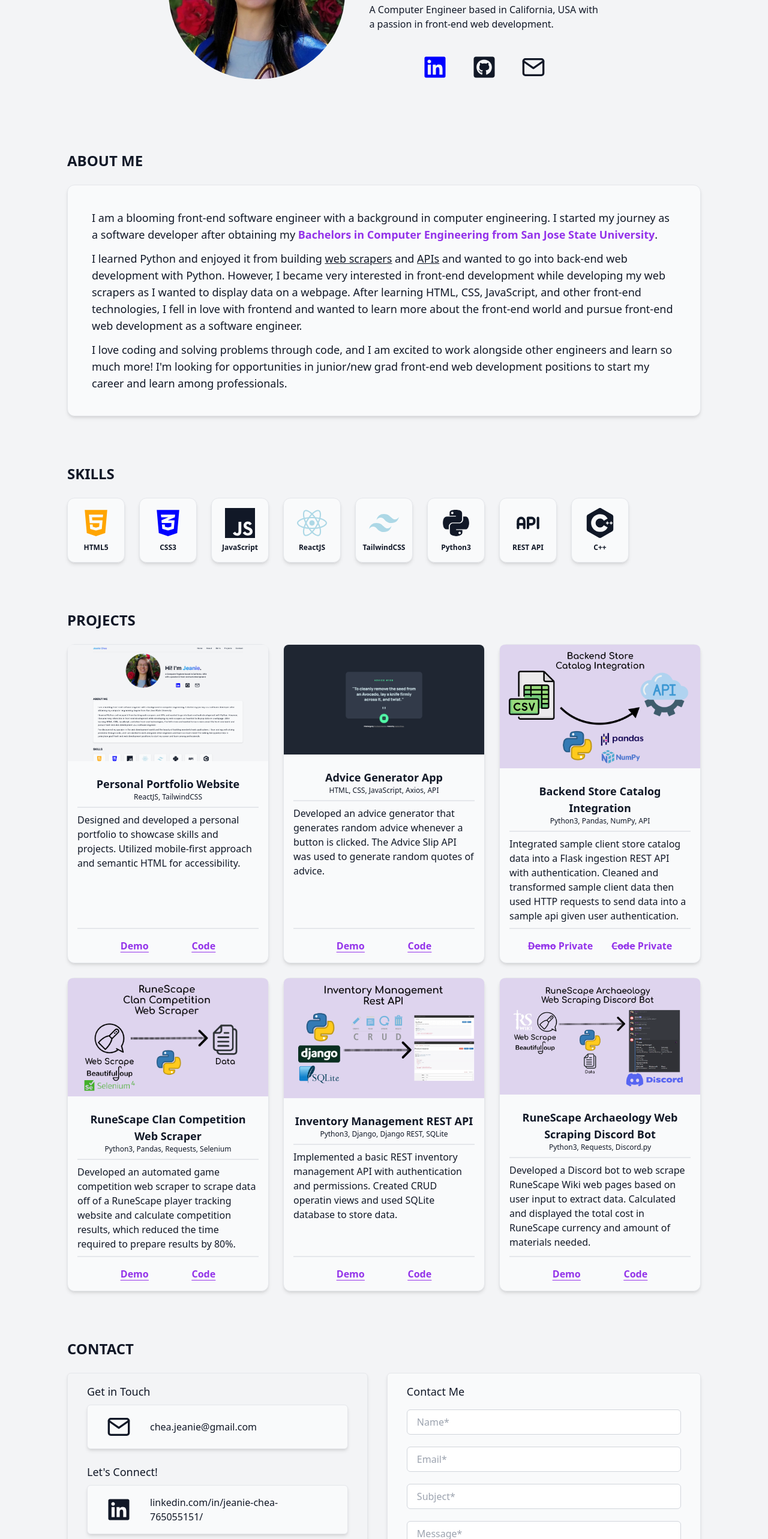
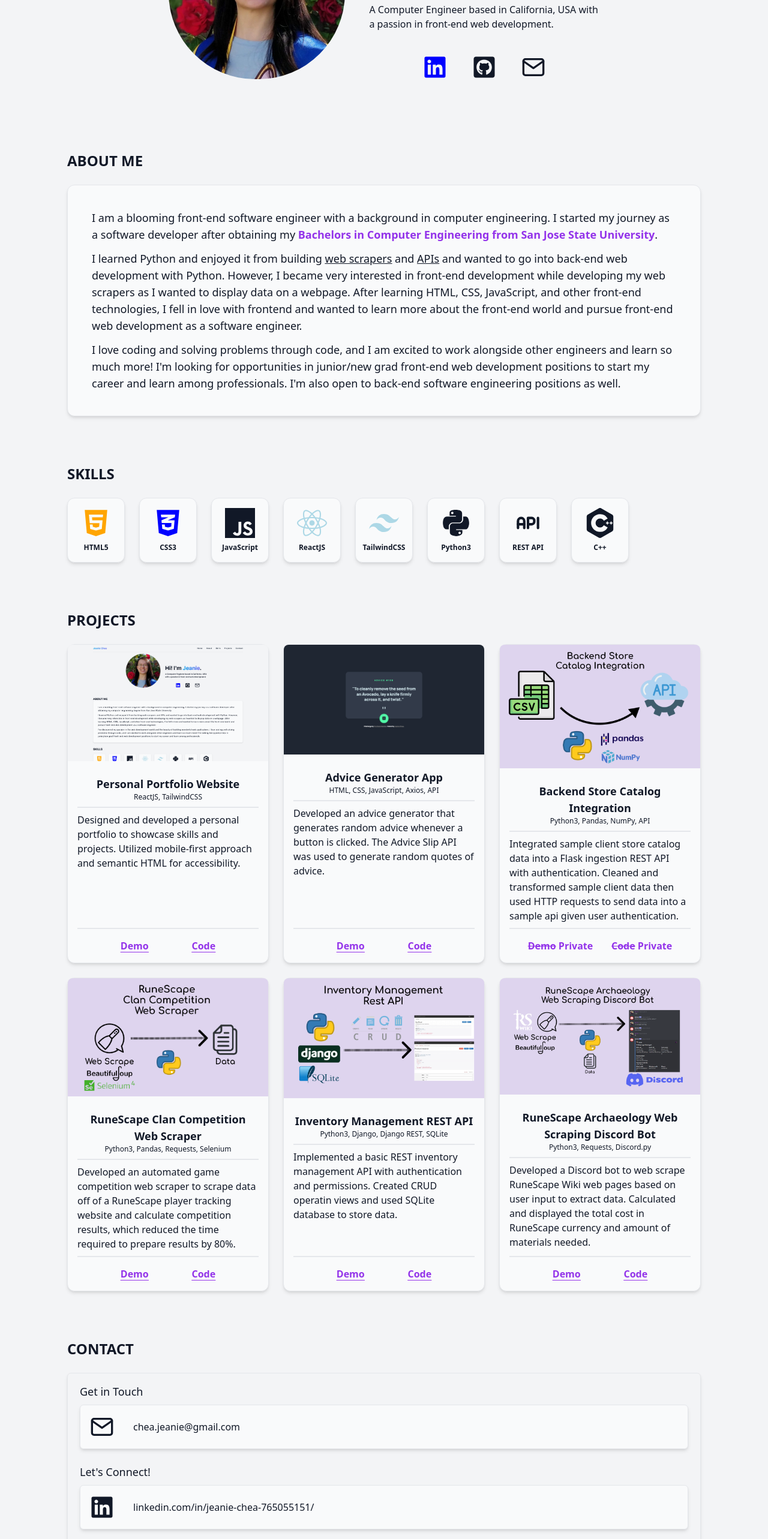
Before and after one commit to jechea14/jechea14.github.io, a React (Create React App) app in the folder portfolio/: page / in a window 1280 px wide. Shown: the part 234-2800 px from the top of the page at 60% size. Built offline with nearby package versions, Linux system fonts and the light colour scheme.

Commit message:
Fix overflow issue
Contact get in touch section: placed padding in the wrong div which expanded the whole div

```diff
--- a/portfolio/src/Components/AboutMe.js
+++ b/portfolio/src/Components/AboutMe.js
@@ -4,15 +4,20 @@ const AboutMe = () => {
   return (
     <section id='about' className='scroll-mt-8'>
       <h1 className='text-2xl font-bold text-left pb-6 pt-10 dark:text-gray-200'>ABOUT ME</h1>
-      <div className='lg:px-15 lg:text-lg p-10 border rounded-xl bg-gray-50 shadow-md hover:shadow-xl hover:transition space-y-3 dark:text-gray-200 dark:bg-slate-700 dark:border-slate-700'>
+      <div className='lg:px-15 lg:text-lg p-8 md:p-10 border space-y-3 rounded-xl bg-gray-50 shadow-md hover:shadow-xl hover:transition dark:text-gray-200 dark:bg-slate-700 dark:border-slate-700'>
         <p>
-          I am a blooming front-end software engineer with a background in computer engineering. I started my journey as a software developer after obtaining my <span className='text-purple-600 font-semibold dark:text-purple-300'>Bachelors in Computer Engineering from San Jose State University</span>.
+          I am a blooming front-end software engineer with a background in computer engineering.
+          I started my journey as a software developer after obtaining my <span className='text-purple-600 font-semibold dark:text-purple-300'>Bachelors in Computer Engineering from San Jose State University</span>.
         </p>
         <p>
-          I learned Python and enjoyed it from building <span className='hover:cursor-pointer underline'><a href='https://github.com/jechea14/Automated-RS-Clan-DXP-Competition' target='_blank'>web scrapers</a></span> and <span className='hover:cursor-pointer underline'><a href='https://github.com/jechea14/django-inventory-api' target='_blank'>APIs</a></span> and wanted to go into back-end web development with Python. However, I became very interested in front-end development while developing my web scrapers as I wanted to display data on a webpage. After learning HTML, CSS, JavaScript, and other front-end technologies, I fell in love with frontend and wanted to learn more about the front-end world and pursue front-end web development as a software engineer.
+          I learned Python and enjoyed it from building <span className='hover:cursor-pointer underline'><a href='https://github.com/jechea14/Automated-RS-Clan-DXP-Competition' target='_blank'>web scrapers</a></span> and <span className='hover:cursor-pointer underline'><a href='https://github.com/jechea14/django-inventory-api' target='_blank'>APIs</a></span> and wanted to go into back-end web development with Python.
+          However, I became very interested in front-end development while developing my web scrapers as I wanted to display data on a webpage.
+          After learning HTML, CSS, JavaScript, and other front-end technologies, I fell in love with frontend and wanted to learn more about the front-end world and pursue front-end web development as a software engineer.
         </p>
         <p>
-          I love coding and solving problems through code, and I am excited to work alongside other engineers and learn so much more! I'm looking for opportunities in junior/new grad front-end web development positions to start my career and learn among professionals.
+          I love coding and solving problems through code, and I am excited to work alongside other engineers and learn so much more!
+          I'm looking for opportunities in junior/new grad front-end web development positions to start my career and learn among professionals.
+          I'm also open to back-end software engineering positions as well.
         </p>
       </div>
     </section>
--- a/portfolio/src/Components/Contact.js
+++ b/portfolio/src/Components/Contact.js
@@ -8,7 +8,7 @@ const Contact = () => {
       <h1 className='text-2xl font-bold text-left pt-10 pb-6'>CONTACT</h1>
       <div className='space-y-6 lg:flex lg:space-x-8 lg:space-y-0'>
         <ContactGetInTouch/>
-        <ContactForm/>
+        {/* <ContactForm/> */}
       </div>
     </section>
   )
--- a/portfolio/src/Components/ContactGetInTouch.js
+++ b/portfolio/src/Components/ContactGetInTouch.js
@@ -6,26 +6,26 @@ import { HiLocationMarker } from 'react-icons/hi'
 
 const ContactGetInTouch = () => {
   return (
-    <div className='md:flex-auto border rounded-md px-8 py-4 bg-gray-100 space-y-6 shadow-md hover:shadow-xl hover:transition dark:bg-slate-800 dark:border-slate-800'>
-        <div className='space-y-2'>
+    <div className='md:flex-auto border rounded-md py-4 bg-gray-100 space-y-6 shadow-md hover:shadow-xl hover:transition dark:bg-slate-800 dark:border-slate-800'>
+        <div className='space-y-2 px-5'>
             <h2 className='text-lg font-medium'>Get in Touch</h2>
-            <div className='flex items-center space-x-8 border rounded-md px-8 py-4 bg-gray-50 shadow-md dark:bg-slate-700 dark:border-slate-700'>
+            <div className='flex items-center space-x-8 border rounded-md pl-4 pr-1 py-4 bg-gray-50 shadow-md dark:bg-slate-700 dark:border-slate-700'>
                 <a href='mailto:chea.jeanie@gmail.com' target='_blank' rel="noreferrer"><FiMail size={40}/></a>
                 <h2>chea.jeanie@gmail.com</h2>
             </div>
         </div>
 
-        <div className='space-y-2'>
+        <div className='space-y-2 px-5'>
             <h2 className='text-lg font-medium'>Let's Connect!</h2>
-            <div className='flex items-center space-x-8 border rounded-md px-8 py-4 bg-gray-50 shadow-md dark:bg-slate-700 dark:border-slate-700'>
+            <div className='flex items-center space-x-8 border rounded-md pl-4 pr-1 py-4 bg-gray-50 shadow-md dark:bg-slate-700 dark:border-slate-700'>
                 <a href='https://www.linkedin.com/in/jeanie-chea-765055151/' target='_blank' rel="noreferrer"><FaLinkedin size={40}/></a>
                 <h2>linkedin.com/in/jeanie-chea-765055151/</h2>
             </div>
         </div>
 
-        <div className='space-y-2'>
+        <div className='space-y-2 px-5'>
             <h2 className='text-lg font-medium'>Location</h2>
-            <div className='flex items-center space-x-8 border rounded-md px-8 py-4 bg-gray-50 shadow-md dark:bg-slate-700 dark:border-slate-700'>
+            <div className='flex items-center space-x-8 border rounded-md pl-4 pr-1 py-4 bg-gray-50 shadow-md dark:bg-slate-700 dark:border-slate-700'>
                 <HiLocationMarker size={40}/>
                 <h2>California, USA</h2>
             </div>
--- a/portfolio/src/Components/Footer.js
+++ b/portfolio/src/Components/Footer.js
@@ -3,7 +3,7 @@ import React from 'react'
 const Footer = () => {
   return (
     <div className='text-slate-500'>
-      <footer>Copyright 2022 Jeanie Chea</footer>
+      <footer>&copy; 2022 Jeanie Chea</footer>
     </div>
   )
 }
--- a/portfolio/src/Components/NavBar.js
+++ b/portfolio/src/Components/NavBar.js
@@ -52,7 +52,7 @@ const NavBar = () => {
 
 
   return (
-    <nav className='dark:bg-slate-900 sticky top-0 bg-gray-100 border-b-2 px-5 md:px-28 flex justify-between py-4 items-center 2xl:px-0 dark:border-b-slate-700'>
+    <nav className='dark:bg-slate-900 sticky top-0 border-b-2 bg-gray-100 px-5 md:px-28 flex justify-between py-4 items-center 2xl:px-0 dark:border-b-slate-700'>
       <div className='text-xl font-semibold'>
         <h1 className='text-transparent bg-clip-text bg-gradient-to-r from-sky-500 to-indigo-500'><a href='#'>Jeanie Chea</a></h1>
       </div>
--- a/portfolio/src/index.css
+++ b/portfolio/src/index.css
@@ -4,6 +4,8 @@
 
 * {
   box-sizing: border-box;
+  margin: 0;
+  padding: 0;
 }
 
 html {
@@ -16,5 +18,6 @@ body {
   @apply bg-gray-100 text-gray-900;
   display: flex;
   justify-content: center;
+  width: 100%;
 
 }
```
